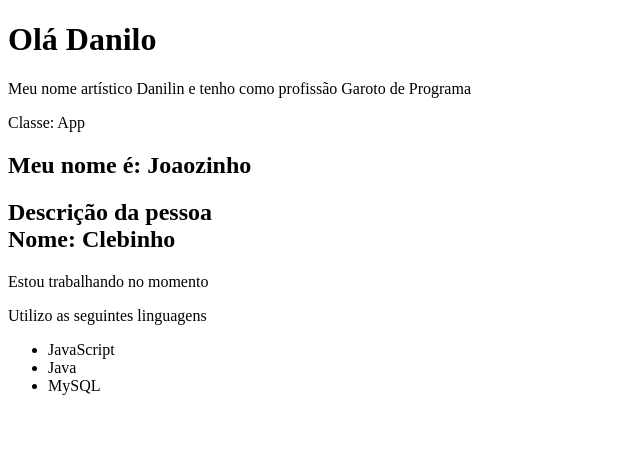
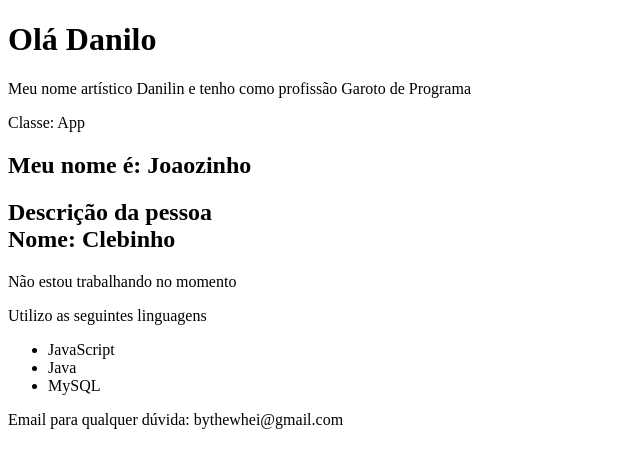
Before and after one commit to DaniloArr/curso-vue3, a Vue app in the folder 2_projeto_vue/: page / in a window 1280 px wide. Shown: the top 468 px of the page, without its empty margins (0-640 px from the left). Built offline with nearby package versions, Linux system fonts and the light colour scheme.

Commit message:
Diretivas

```diff
--- a/2_projeto_vue/src/components/Info.vue
+++ b/2_projeto_vue/src/components/Info.vue
@@ -1,16 +1,25 @@
 <template>
     <div>
-        <p>Estou trabalhando no momento</p>
+        <p v-if="esta_trabalhando">Estou trabalhando no momento</p>
+        <p v-else>Não estou trabalhando no momento</p>
         <p>Utilizo as seguintes linguagens</p>
         <ul>
             <li>JavaScript</li>
             <li>Java</li>
             <li>MySQL</li>
         </ul>
+        <p v-show="mostrar_email">Email para qualquer dúvida: {{ email }}</p>
     </div>
 </template>
 <script>
     export default {
-        name: 'Info'
+        name: 'Info',
+        data() {
+            return {
+                esta_trabalhando: false,
+                mostrar_email: true,
+                email: 'bythewhei@gmail.com'
+            }
+        }
     }
 </script>
```
